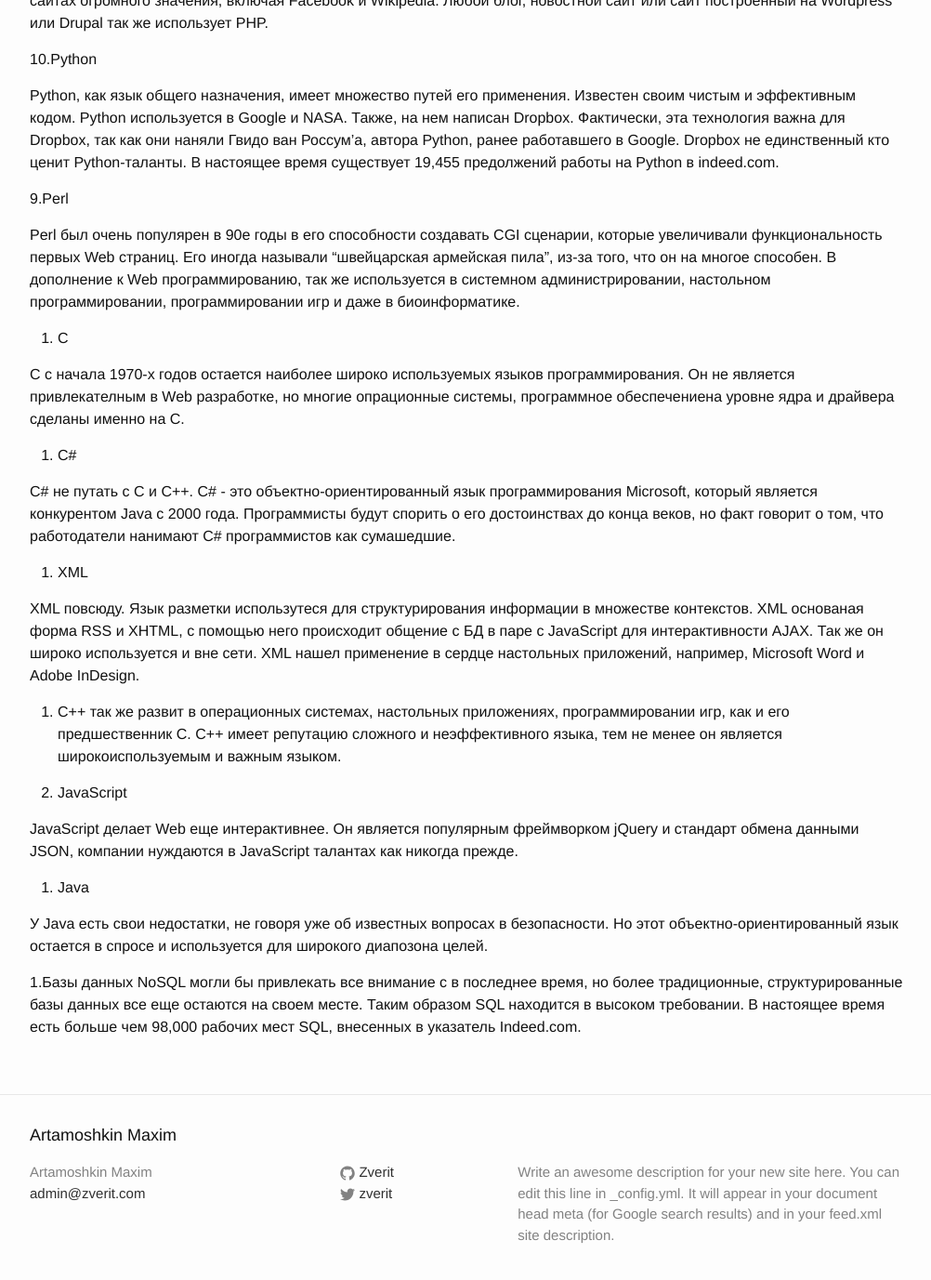
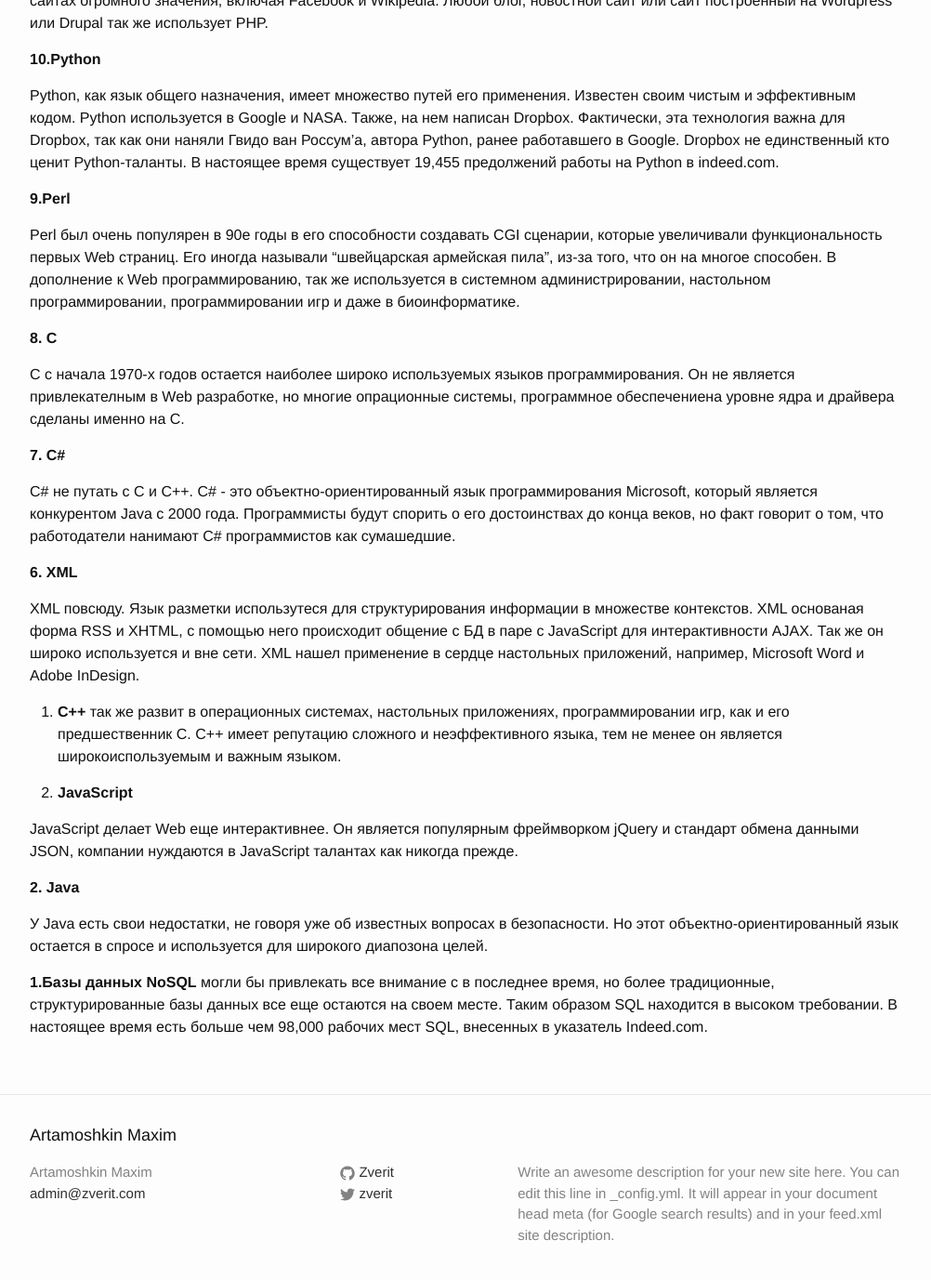
Before and after one commit to martamoshkin/blog.zverit.com, a Jekyll site: the page built from _posts/2013-4-15-translate-15-programmer-skills.md, in a window 1280 px wide and 1400 px high, scrolled down 1097 px. Shown: the top 1377 px of the window at 93% size, without its empty margins (138-1140 px from the left). Built offline with Jekyll 4.4.1, drawn with Linux system fonts in a browser that asks for light colours; comment, search, counter and statistics services are not loaded; some of the changed text lies outside the part shown.

Commit message:
Update 2013-4-15-translate-15-programmer-skills.md

```diff
--- a/_posts/2013-4-15-translate-15-programmer-skills.md
+++ b/_posts/2013-4-15-translate-15-programmer-skills.md
@@ -11,55 +11,55 @@
 
 Итак, какой же навык самый популярный? Это очень сложно отследить, так как они постоянно меняются. Обычно мы избегаем анализа одного источника, но indeed.com стал идеальным местом для этого. В общей сложности было найдено более 16 миллионов работ, это довольно внушительно.
 
-15. Ruby
+**15. Ruby**
 
 Ему почти 20 лет, но объектно-ориентированный скриптовый язык до сих пор набирает силу. После нескольких лет существования как языка программирования, получил главную цель, Ruby получил большой толчок после появления Ruby on Rails, очень популярного веб фреймворка. Сразу же после появления Rails, эти два названия стали,фактически, синонимами, но Ruby имеет множество применений в приложениях как общий скриптовый язык.
 
-14. ASP.NET
+**14. ASP.NET**
 
 Microsoft серверный веб-фреймворк является самым сомнительным, по сравнению с его конкурентами, отчасти по тому, что это продукт Microsoft. Тем не менее, способность строить динамические сайты и Web приложения пользуется спросом у многих программистов и, более важно, организациями, предоставляющие работу.
 
-13. AJAX
+**13. AJAX**
 
 AJAX - это множество технологий упакованных в одно целое. Асинхронный JavaScript и XML был популярным в таких Web приложениях как Google Maps и Gmail. Способность сайтов извлекать информацию в фоновом режиме и без обновления страницы, является теперь само собой разумеющимся, но десяток лет назад это были иновации. Сегодня, использование HTML, CSS, JavaScript (или JSON) и XML для построения асинхронных Web приложения до сих пор популярно, и количество вакансий доказывает это.
 
-12. Objective-C
+**12. Objective-C**
 
 Для 30-ти летнего языка программирования, Objective-C выглядит довольно хорошо. Ядро операционных систем Apple написаны именно на нем. Корни в Mac OS X возвращаются ко дням Стива Джобса в NeXT и сердце iOS. Учитывая, что платформа имеет огромную популярность, не удивительно, что программисты Objective-C являются востребованными.
 
-11.PHP
+**11.PHP**
 
 PHP огромен. Серверный, с открытым кодом, скриптовый язык используемый на более 20 миллионах сайтах, в том числе и сайтах огромного значения, включая Facebook и Wikipedia. Любой блог, новостной сайт или сайт построенный на Wordpress или Drupal так же использует PHP.
 
-10.Python
+**10.Python**
 
 Python, как язык общего назначения, имеет множество путей его применения. Известен своим чистым и эффективным кодом. Python используется в Google и NASA. Также, на нем написан Dropbox. Фактически, эта технология важна для Dropbox, так как они наняли Гвидо ван Россум'а, автора Python, ранее работавшего в Google.
 Dropbox не единственный кто ценит Python-таланты. В настоящее время существует 19,455 предолжений работы на Python в indeed.com.
 
-9.Perl
+**9.Perl**
 
 Perl был очень популярен в 90е годы в его способности создавать CGI сценарии, которые увеличивали функциональность первых Web страниц. Его иногда называли "швейцарская армейская пила", из-за того, что он на многое способен. В дополнение к Web программированию, так же используется в системном администрировании, настольном программировании, программировании игр и даже в биоинформатике.
 
-8. C
+**8. C**
 
 C с начала 1970-x годов остается наиболее широко используемых языков программирования. Он не является привлекателным в Web разработке, но многие опрационные системы, программное обеспечениена уровне ядра и драйвера сделаны именно на C.
 
-7. C#
+**7. C#**
 
 C# не путать с C и C++. C# - это объектно-ориентированный язык программирования Microsoft, который является конкурентом Java c 2000 года. Программисты будут спорить о его достоинствах до конца веков, но факт говорит о том, что работодатели нанимают C# программистов как сумашедшие.
 
-6. XML
+**6. XML**
 
 XML повсюду. Язык разметки использутеся для структурирования информации в множестве контекстов. XML основаная форма RSS и XHTML, с помощью него происходит общение с БД в паре с JavaScript для интерактивности AJAX. Так же он широко используется и вне сети. XML нашел применение в сердце настольных приложений, например, Microsoft Word и Adobe InDesign.
 
-5. C++ так же развит в операционных системах, настольных приложениях, программировании игр, как и его предшественник С. С++ имеет репутацию сложного и неэффективного языка, тем не менее он является широкоиспользуемым и важным языком.
+5. **C++** так же развит в операционных системах, настольных приложениях, программировании игр, как и его предшественник С. С++ имеет репутацию сложного и неэффективного языка, тем не менее он является широкоиспользуемым и важным языком.
 
-4. JavaScript
+4. **JavaScript**
 
 JavaScript делает Web еще интерактивнее. Он является популярным фреймворком jQuery и стандарт обмена данными JSON, компании нуждаются в JavaScript талантах как никогда прежде.
 
-2. Java
+**2. Java**
 
 У Java есть свои недостатки, не говоря уже об известных вопросах в безопасности. Но этот объектно-ориентированный язык остается в спросе и используется для широкого диапозона целей.
 
-1.Базы данных NoSQL могли бы привлекать все внимание с в последнее время, но более традиционные, структурированные базы данных все еще остаются на своем месте. Таким образом SQL находится в высоком требовании. В настоящее время есть больше чем 98,000 рабочих мест SQL, внесенных в указатель Indeed.com.
+**1.Базы данных NoSQL** могли бы привлекать все внимание с в последнее время, но более традиционные, структурированные базы данных все еще остаются на своем месте. Таким образом SQL находится в высоком требовании. В настоящее время есть больше чем 98,000 рабочих мест SQL, внесенных в указатель Indeed.com.
```
